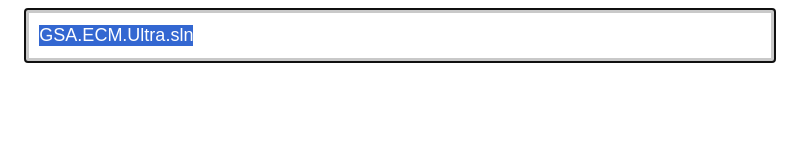
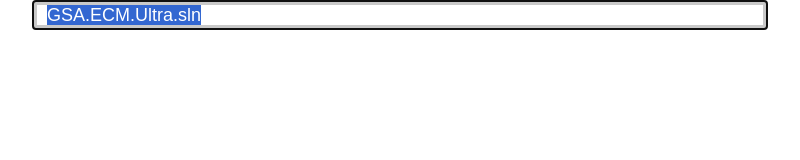
Before and after one commit to andrewchaa/Open-Solution, an Electron app: page client/index.html in a window 800 px wide. Drawn offline with Linux system fonts and the light colour scheme.

Commit message:
index to client folder

```diff
--- a/client/index.html
+++ b/client/index.html
@@ -2,6 +2,7 @@
 <html>
   <head>
     <meta charset="UTF-8">
+    <link href="./css/bootstrap.min.css" rel="stylesheet">
     <style>
       body {
         text-align: center;
```
